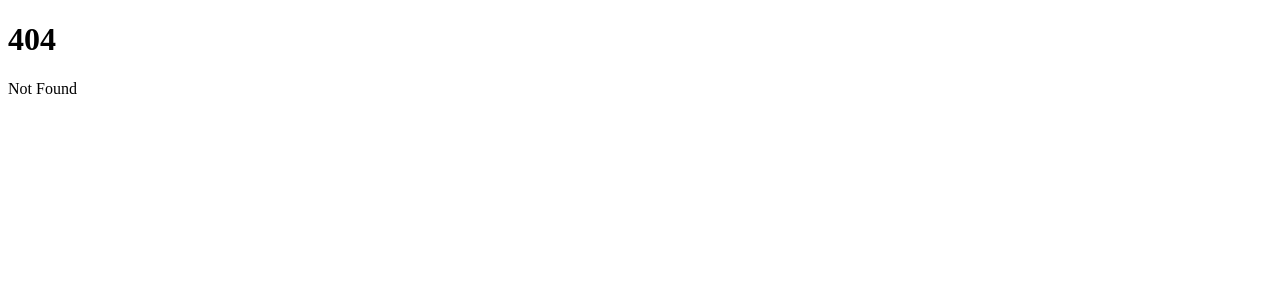
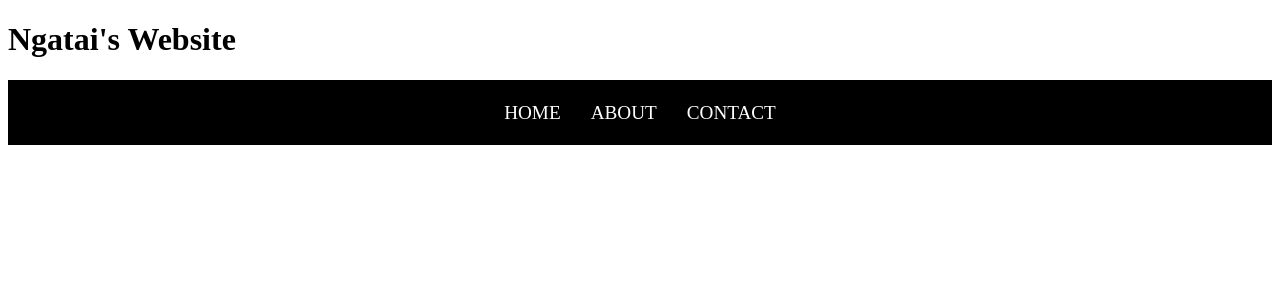
Before and after one commit to NgataiCherrington/web1-sveltekit, a SvelteKit app: page /blog in a window 1280 px wide. Before the commit this address had no page. Shown: the top 300 px of the page. Built offline with nearby package versions, Linux system fonts and the light colour scheme.

Commit message:
Created blog page

```diff
--- /dev/null
+++ b/src/routes/blog/+page.svelte
@@ -0,0 +1,5 @@
+<script>
+    import Header from "$lib/Header.svelte";
+</script>
+
+<Header />
```
